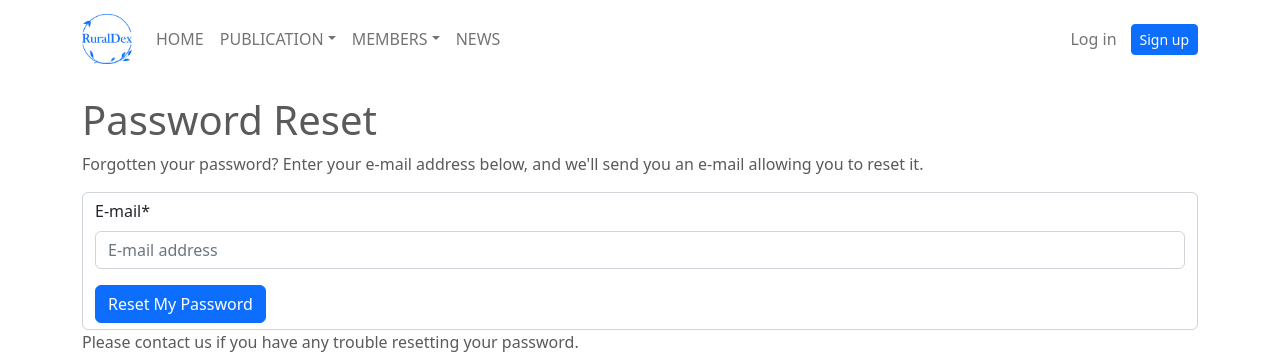
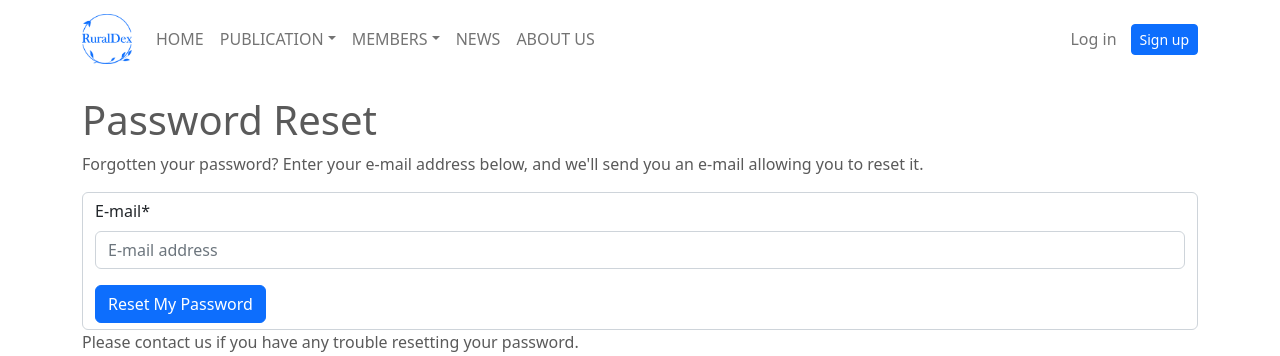
Before and after one commit to libomun/crhs, a Django app: page /accounts/password/reset/ in a window 1280 px wide. Shown: the top 356 px of the page. Run offline with Django 4.2, Linux system fonts and the light colour scheme; some libraries are stand-ins or nearby versions.

Commit message:
25th commit

```diff
--- a/apps/home/urls.py
+++ b/apps/home/urls.py
@@ -5,5 +5,6 @@ from . import views
 app_name = 'home'
 urlpatterns = [
     path('', views.index, name='index'),
+    path('about_us/', views.about_us, name='about_us'),
     path('administration/', views.administraion, name='administration'),
 ]
--- a/apps/home/views.py
+++ b/apps/home/views.py
@@ -28,5 +28,10 @@ def index(request):
 
 
 # View function for admin page that nested in home page
+def about_us(request):
+    return render(request, 'home/about_us.html')
+
+
+# View function for admin page that nested in home page
 def administraion(request):
     return render(request, 'home/include_admin.html')
--- a/templates/home/base.html
+++ b/templates/home/base.html
@@ -54,6 +54,9 @@
                 <li class="nav-item">
                  <a class="nav-link" href="{% url 'news:news_list' %}">NEWS</a>
                 </li>
+                <li class="nav-item">
+                 <a class="nav-link" href="{% url 'home:about_us' %}">ABOUT US</a>
+                </li>
             </ul>
             <ul class="navbar-nav">
              {% if request.user.is_authenticated %}
```
Also changed, not shown: static/img/about_us1.jpg (added), static/img/about_us2.jpg (added).
